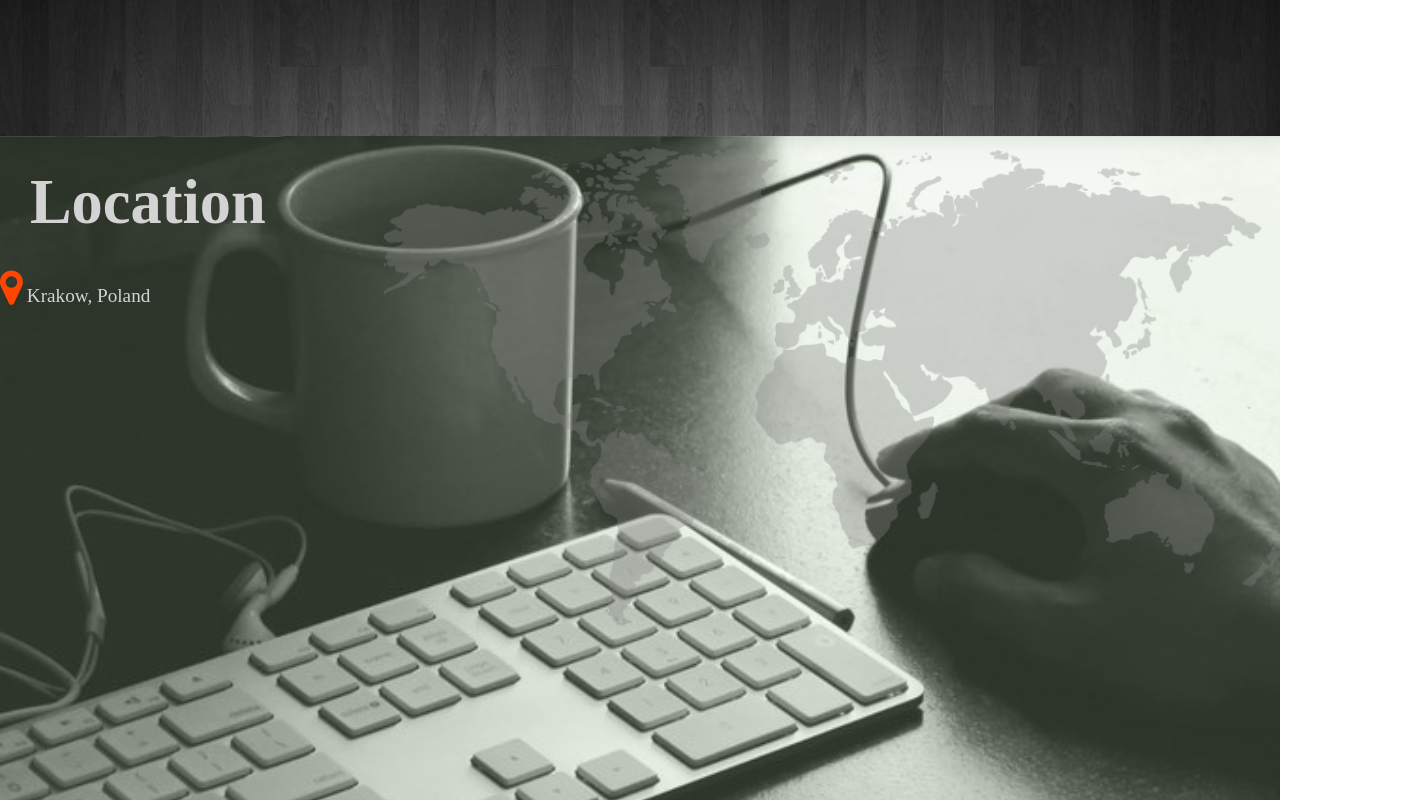
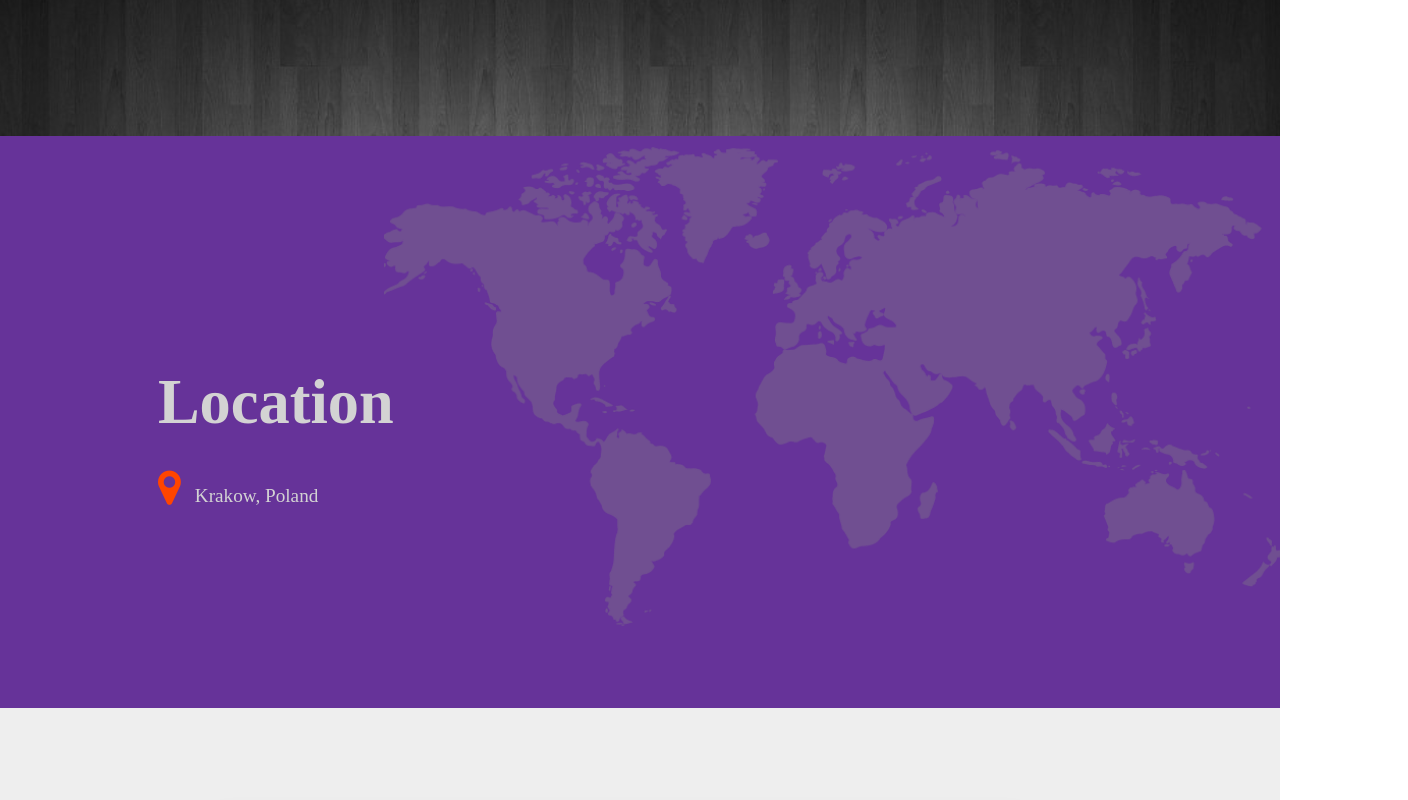
Before and after one commit to rusty-2/personal-website-app, a plain HTML site: page index.html in a window 1280 px wide. Shown: the part 920-1720 px from the top of the page, 1408 px wide, since content can reach past the window. Drawn offline with nearby package versions, Linux system fonts and the light colour scheme.

Commit message:
improve location section

```diff
--- a/index.html
+++ b/index.html
@@ -38,12 +38,12 @@
         <div id="map-container">
             <img id="map-img" src="./map.png" />
         </div>
-        <div>
+        <div id="location-container">
             <h1 id="location-header">Location</h1>
-        </div>
-        <div>
-            <i id="location-marker" class="fa fa-map-marker"></i>
-            <span id="location-text">Krakow, Poland</span>
+            <div>
+                <i id="location-marker" class="fa fa-map-marker"></i>
+                <span id="location-text">Krakow, Poland</span>
+            </div>
         </div>
     </section>
     <section id="projects">
--- a/main.css
+++ b/main.css
@@ -267,8 +267,8 @@ h1 {
 /* end slider - photo gallery */
 
 #about {
-    height: 1000px;
-    background-image: url('./about_background.jpg');
+    height: fit-content;
+    background-color: rebeccapurple;
     position: relative;
 }
 
@@ -290,10 +290,17 @@ h1 {
 }
 
 #location-marker {
+    padding: 0px 10px 0px 30px;
     color: orangered;
     font-size: 250%;
 }
 
+#location-container {
+    padding-top: 200px;
+    padding-bottom: 200px;
+    position: relative;
+    left: 10%;
+}
 
 #location-text {
     color: lightgray;
```
